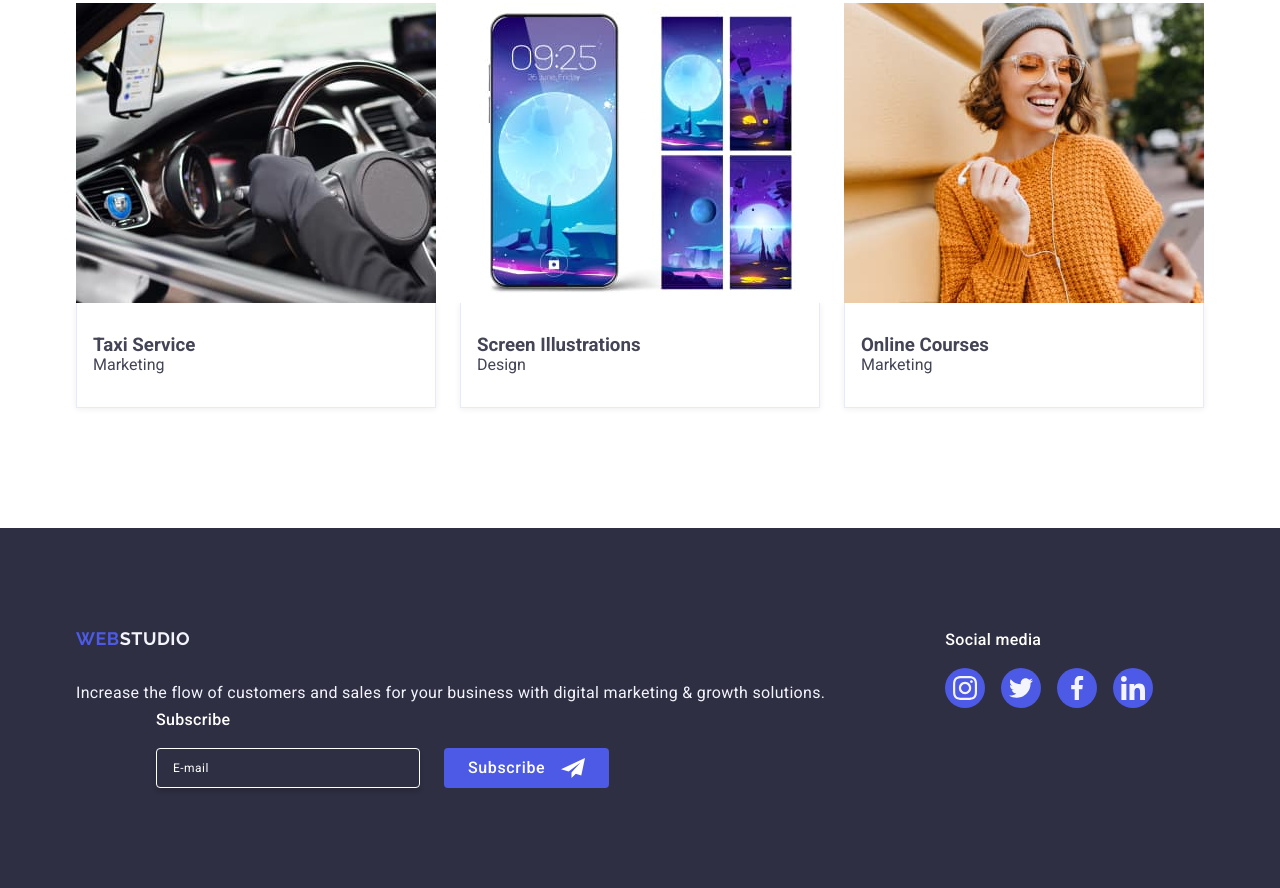
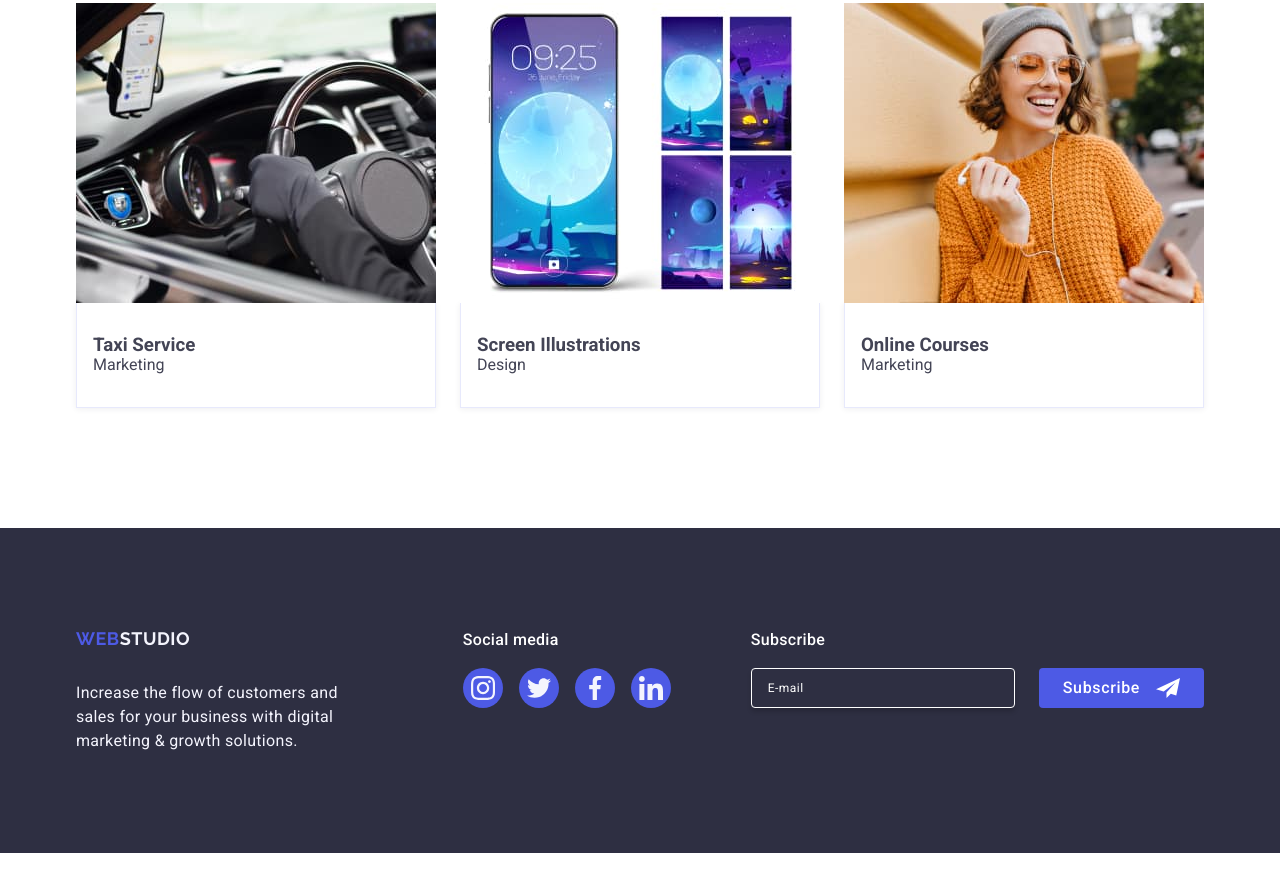
Before and after one commit to olhadibrova/goit-markup-hw-06, a plain HTML site: page index.html in a window 1280 px wide. Shown: the part 2607-3495 px from the top of the page. After the commit the page ends 3460 px from the top, so only its background shows below. Drawn offline with nearby package versions, Linux system fonts and the light colour scheme.

Commit message:
finaledit

```diff
--- a/css/styles.css
+++ b/css/styles.css
@@ -583,7 +583,7 @@ footer .footer-logo {
 
 .footer-form {
   display: flex;
-  flex-wrap: wrap;
+
   gap: 16px;
   justify-content: center;
 }
@@ -613,7 +613,7 @@ footer .footer-svg-link:focus {
 
 .footer-container {
   display: flex;
-  flex-wrap: wrap;
+
 }
 
 footer .footer-text {
@@ -1236,7 +1236,7 @@ button {
     align-items: center;
     justify-content: center;
     height: 112px;
-   border-radius: 4px;
+    border-radius: 4px;
     border: 1px solid #8e8f99;
     background: #f4f4fd;
     margin-bottom: 8px;
```
